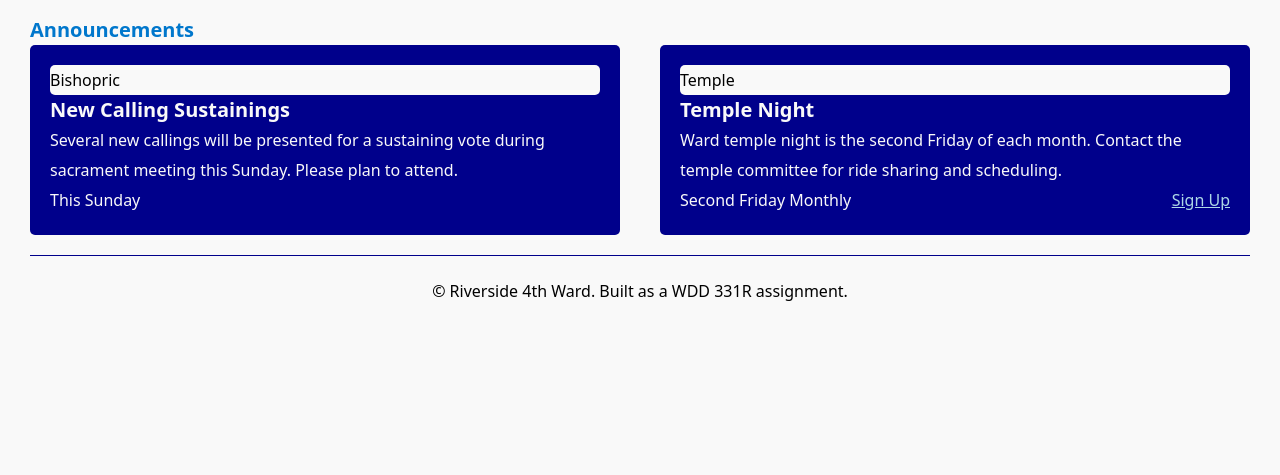
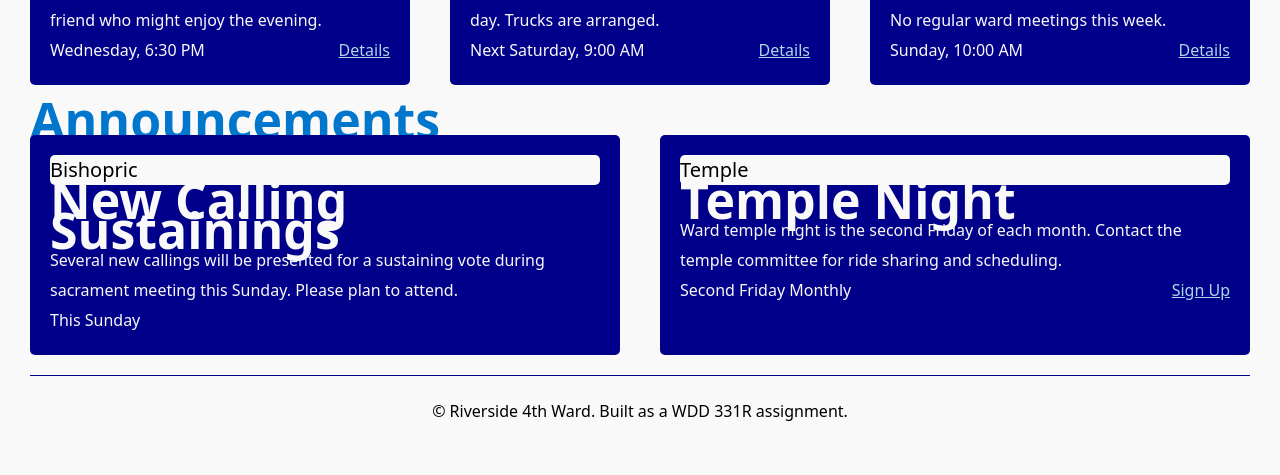
Before and after one commit to jhutson256/wdd331-portfolio, a plain HTML site: page unit-1/custom-properties/index.html in a window 1280 px wide. Shown: the part 795-1270 px from the top of the page. Before the commit the page ends 1151 px from the top, so only its background shows below. Drawn offline with Linux system fonts and the light colour scheme.

Commit message:
Added tokens

```diff
--- a/unit-1/custom-properties/styles.css
+++ b/unit-1/custom-properties/styles.css
@@ -20,7 +20,9 @@
 
     /* Typography: font family, base size */
     --font-family: system-ui, Arial, sans-serif;
-    --font-size: 20px;
+    --font-size-sm: 20px;
+    --font-size-md: 50px;
+    --font-size-lg: 75px;
 
     /* Borders: radius */
     --border-radius: 5px;
@@ -87,7 +89,7 @@ body {
 
     h1 {
         /* fluid font size */
-        font-size: clamp(50px, 50%, 75px);
+        font-size: clamp(var(--font-size-md), 50%, var(--font-size-lg));
         color: var(--accent);
     }
 
@@ -108,7 +110,7 @@ body {
     margin-bottom: var(--spacing-md);
     h2 {
         /* section heading styles */
-        font-size: var(--font-size);
+        font-size: var(--font-size-md);
         color: var(--primary);
     }
 }
@@ -149,7 +151,7 @@ body {
 
     h3 {
         /* card title styles */
-        font-size: var(--font-size);
+        font-size: var(--font-size-md);
     }
 
     p {
```
